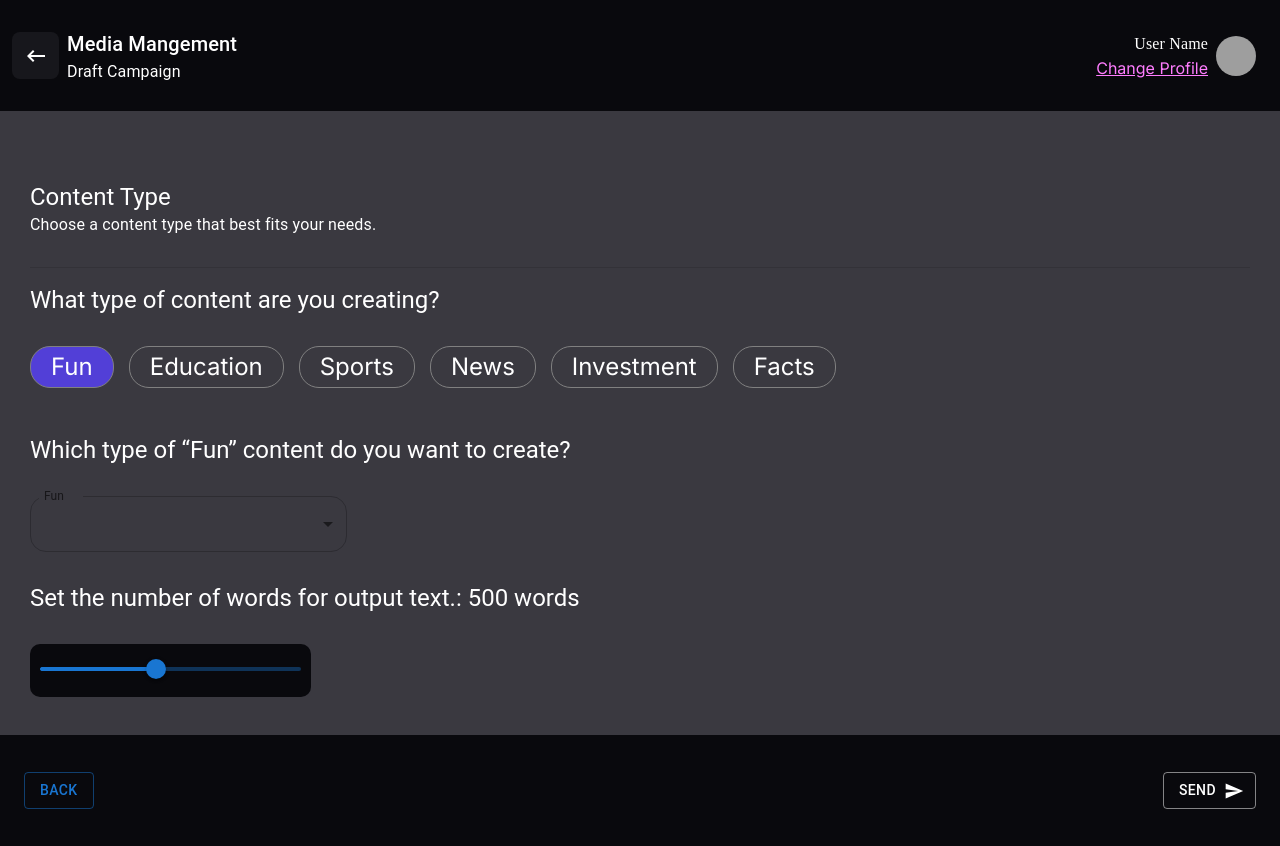
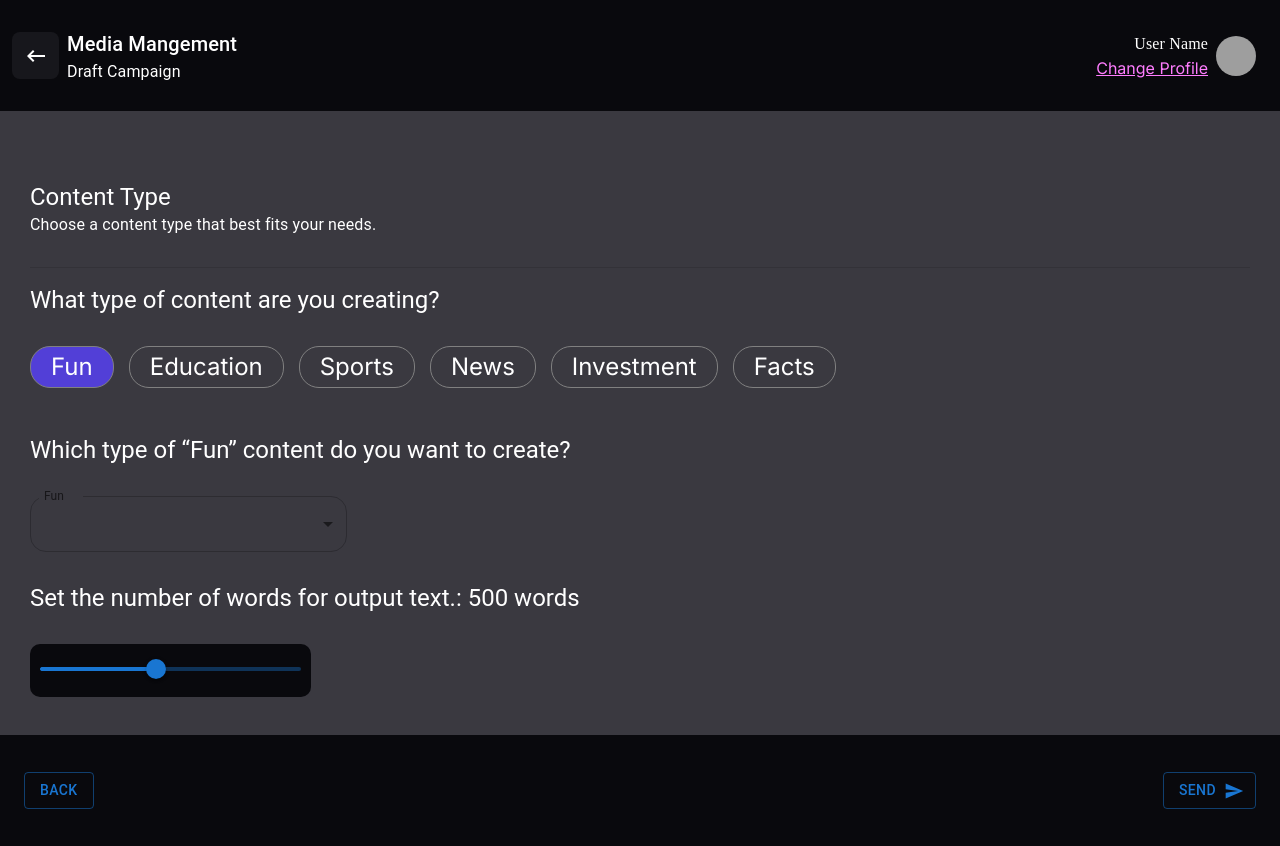
Before and after one commit to zeeshanmustafa1/frontend_web_challenge, a Next.js app: page / in a window 1280 px wide. Shown: the top 846 px of the page. Built offline with nearby package versions, Linux system fonts and the light colour scheme; grey boxes are pictures that could not be loaded.

Commit message:
logic updated

```diff
--- a/src/components/footer.tsx
+++ b/src/components/footer.tsx
@@ -17,7 +17,7 @@ const Footer = () => {
         <Button variant="outlined" color="primary">
           Back
         </Button>
-        <Button variant="outlined" endIcon={<SendIcon/>} color="white">
+        <Button variant="outlined" endIcon={<SendIcon/>}>
           Send
         </Button>
       </Toolbar>
```
